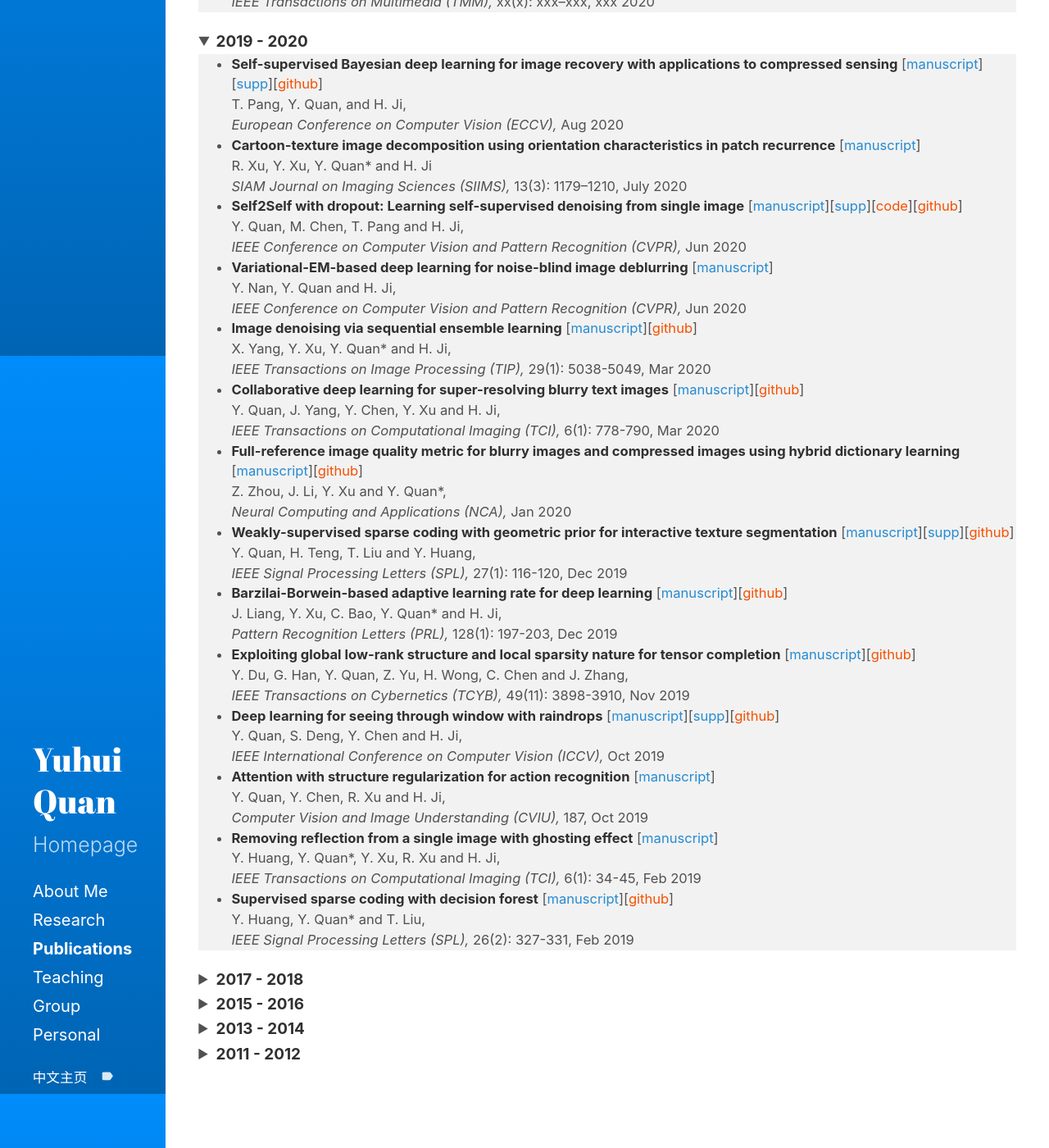
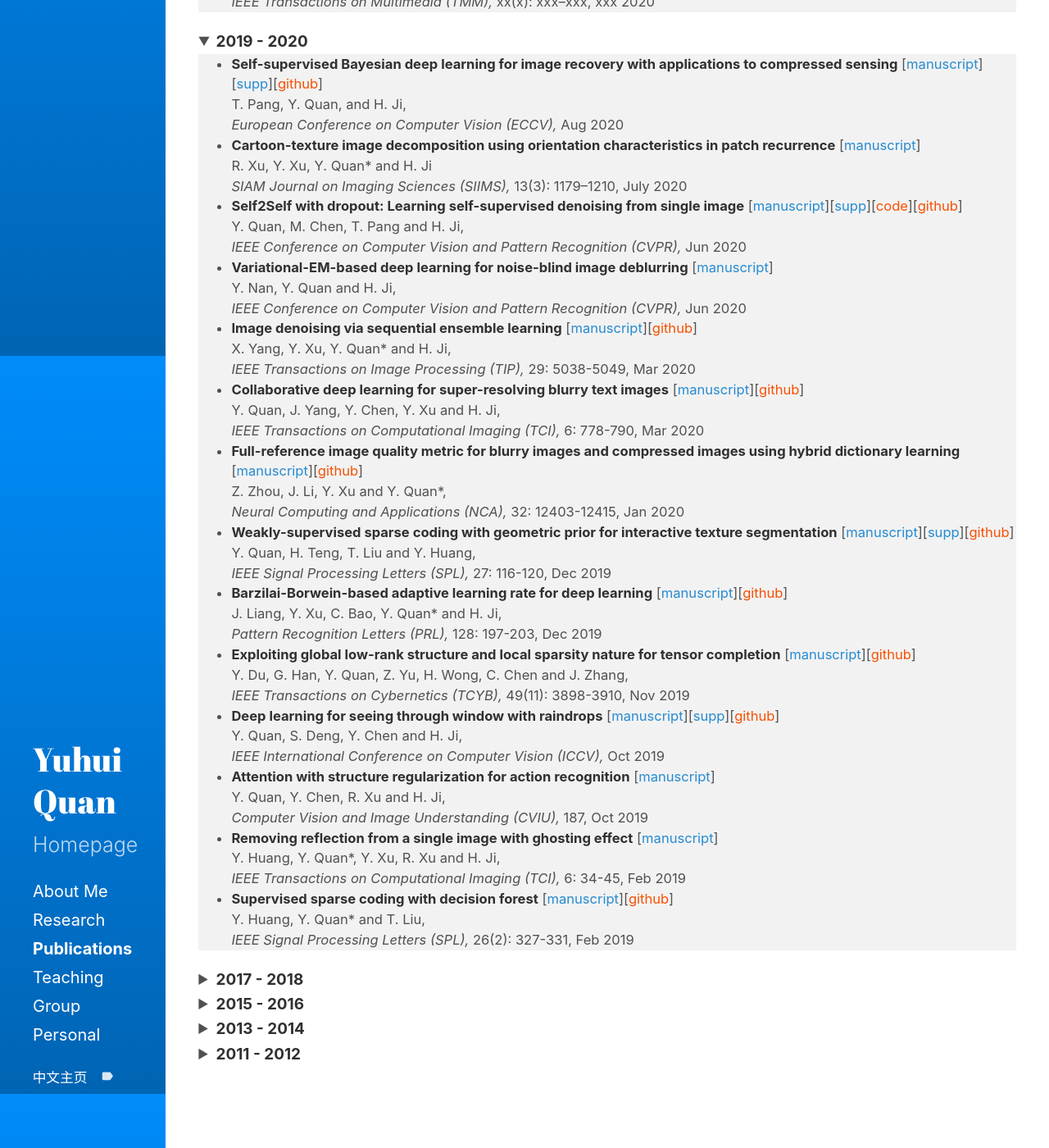
Before and after one commit to csyhquan/csyhquan.github.io, a Jekyll site: the page built from category/c_publication.md, in a window 1280 px wide and 1400 px high, scrolled down 466 px. Shown: the whole window at 82% size. Built offline with Jekyll 4.4.1, drawn with Linux system fonts in a browser that asks for light colours.

Commit message:
Update c_publication.md

```diff
--- a/category/c_publication.md
+++ b/category/c_publication.md
@@ -61,26 +61,26 @@ title: Publications
 
 <li><span><strong>Image denoising via sequential ensemble learning</strong> [<a href="https://github.com/csyhquan/csyhquan.github.io/raw/master/manuscript/20-tip-Image%20Denoising%20via%20Sequential%20Ensemble%20Learning.pdf" download="github4">manuscript</a>][<a href="https://github.com/cs-rukawa/NLED_Code" download="code9"><font color="#F75000">github</font></a>]</span><br />
 <span> X. Yang, Y. Xu, Y. Quan* and H. Ji,<br />
-<em> IEEE Transactions on Image Processing (TIP), </em>29(1): 5038-5049, Mar 2020</span></li>
+<em> IEEE Transactions on Image Processing (TIP), </em>29: 5038-5049, Mar 2020</span></li>
 
 
 <li><span><strong>Collaborative deep learning for super-resolving blurry text images</strong>  [<a href="https://github.com/csyhquan/csyhquan.github.io/raw/master/manuscript/20x-tci-Collaborative%20Deep%20Learning%20for%20Super-Resolving%20Blurry%20Text%20Images.pdf">manuscript</a>][<a href="https://github.com/csjietingyang/ImplementationOfOurAcceptedPaper"><font color="#F75000">github</font></a>]</span><br />
 <span>Y. Quan, J. Yang, Y. Chen, Y. Xu and H. Ji, <br />
-<em>IEEE Transactions on Computational Imaging (TCI), </em>6(1): 778-790, Mar 2020</span></li>
+<em>IEEE Transactions on Computational Imaging (TCI), </em>6: 778-790, Mar 2020</span></li>
 
  <li><span><strong>Full-reference image quality metric for blurry images and compressed images using hybrid dictionary learning</strong> [<a href="https://github.com/csyhquan/csyhquan.github.io/raw/master/manuscript/20-nca-Full-reference%20image%20quality%20metric%20for%20blurry%20images%20and%20compressed%20images%20using%20hybrid%20dictionary%20learning.pdf" download="github">manuscript</a>][<a href="https://github.com/JoanneZZH/HDL-IQA/" ><font color="#F75000">github</font></a>] </span><br />
 <span> Z. Zhou, J. Li, Y. Xu and Y. Quan*,<br />
-<em> Neural Computing and Applications (NCA), </em>Jan 2020</span></li>
+<em> Neural Computing and Applications (NCA), </em>32: 12403-12415, Jan 2020</span></li>
 
 
 <li><span><strong>Weakly-supervised sparse coding with geometric prior for interactive texture segmentation</strong> [<a href="https://github.com/csyhquan/csyhquan.github.io/raw/master/manuscript/20-spl-Weakly-Supervised%20Sparse%20Coding%20with%20Geometric%20Prior%20for%20Interactive%20Texture%20Segmentation.pdf" download="github4">manuscript</a>][<a href="https://github.com/csyhquan/csyhquan.github.io/raw/master/manuscript/20-spl-Weakly-Supervised%20Sparse%20Coding%20with%20Geometric%20Prior%20for%20Interactive%20Texture%20Segmentation%20(SUPP).pdf" download="sup3">supp</a>][<a href="https://github.com/csyanhuang/texSeg"><font color="#F75000">github</font></a>]</span><br />
 <span> Y. Quan, H. Teng, T. Liu and Y. Huang,<br />
-<em> IEEE Signal Processing Letters (SPL), </em>27(1): 116-120, Dec 2019</span></li>
+<em> IEEE Signal Processing Letters (SPL), </em>27: 116-120, Dec 2019</span></li>
 
 
  <li><span><strong>Barzilai-Borwein-based adaptive learning rate for deep learning</strong> [<a href="https://github.com/csyhquan/csyhquan.github.io/raw/master/manuscript/19-pr-Barzilai%E2%80%93Borwein-based%20adaptive%20learning%20rate%20for%20deep%20learning.pdf" download="github6">manuscript</a>][<a href="https://github.com/sherrycattt/bb_dl.pytorch"><font color="#F75000">github</font></a>]</span><br />
 <span> J. Liang, Y. Xu, C. Bao, Y. Quan* and H. Ji,<br />
- <em> Pattern Recognition Letters (PRL), </em>128(1): 197-203, Dec 2019</span></li>
+ <em> Pattern Recognition Letters (PRL), </em>128: 197-203, Dec 2019</span></li>
  <li><span><strong>Exploiting global low-rank structure and local sparsity nature for tensor completion</strong> [<a href="https://github.com/csyhquan/csyhquan.github.io/raw/master/manuscript/19-tcyb-Exploiting%20Global%20Low-rank%20Structure%20and%20Local%20Sparsity%20Nature%20for%20Tensor%20Completion.pdf" download="github10">manuscript</a>][<a href="https://github.com/csyongdu/Exploiting-Global-Low-Rank-Structure-and-Local-Sparsity-Nature-for-Tensor-Completion"><font color="#F75000">github</font></a>] </span><br />
 <span> Y. Du, G. Han, Y. Quan, Z. Yu, H. Wong, C. Chen and J. Zhang,<br />
 <em> IEEE Transactions on Cybernetics (TCYB),</em> 49(11): 3898-3910, Nov 2019</span></li>
@@ -100,7 +100,7 @@ title: Publications
 <em> IEEE Access (ACCESS), </em>7: 111678-111691, Aug 2019</span></li>-->
 <li><span><strong>Removing reflection from a single image with ghosting effect</strong> [<a href="https://github.com/csyhquan/csyhquan.github.io/raw/master/manuscript/20-tci-Removing%20Reflection%20From%20a%20Single%20Image%20With%20Ghosting%20Effect.pdf" download="github3">manuscript</a>]</span><br />
 <span> Y. Huang, Y. Quan*, Y. Xu, R. Xu and H. Ji,<br />
-<em> IEEE Transactions on Computational Imaging (TCI), </em>6(1): 34-45, Feb 2019</span></li>
+<em> IEEE Transactions on Computational Imaging (TCI), </em>6: 34-45, Feb 2019</span></li>
  <li><span><strong>Supervised sparse coding with decision forest</strong> [<a href="https://github.com/csyhquan/csyhquan.github.io/raw/master/manuscript/19-spl-Supervised%20Sparse%20Coding%20With%20Decision%20Forest.pdf" download="github5">manuscript</a>][<a href="https://github.com/csyanhuang/SCDF" ><font color="#F75000">github</font></a>] </span><br />
 <span> Y. Huang, Y. Quan* and T. Liu,<br />
  <em> IEEE Signal Processing Letters (SPL), </em>26(2): 327-331, Feb 2019</span></li>
```
